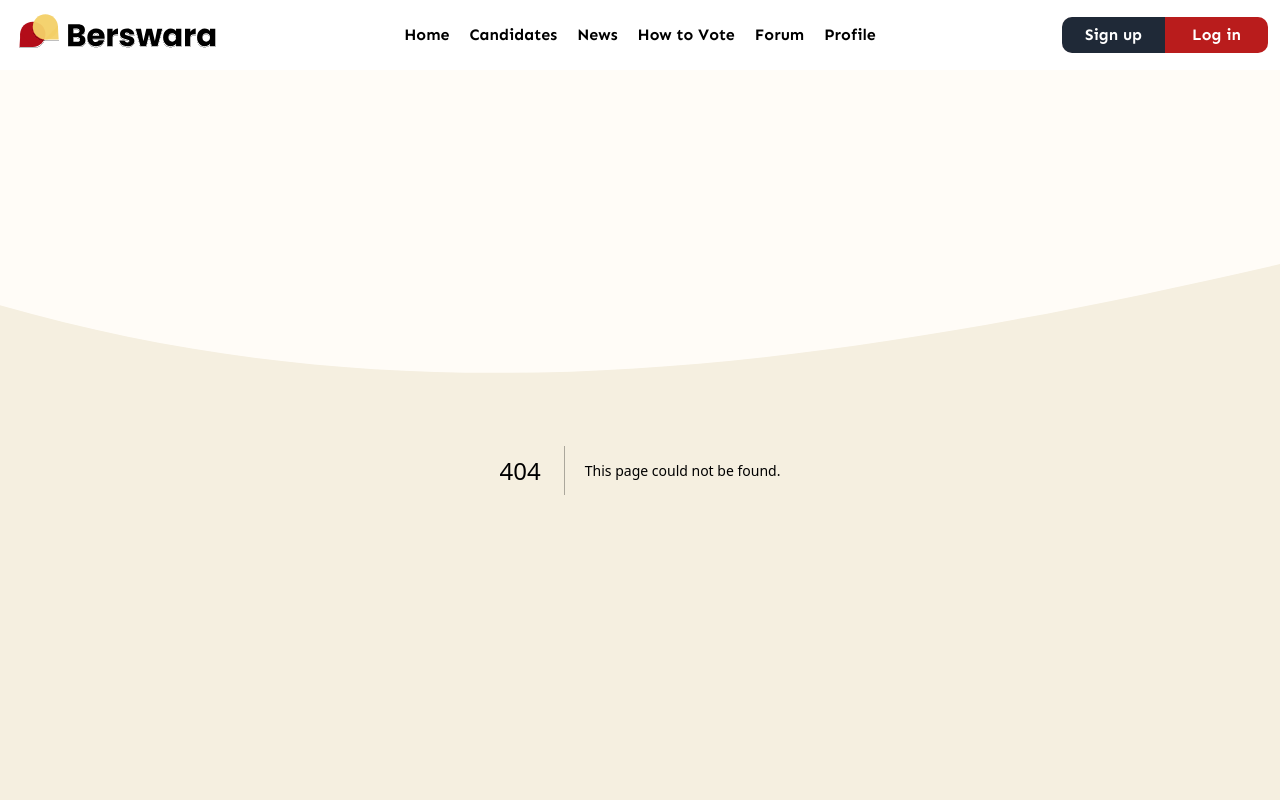
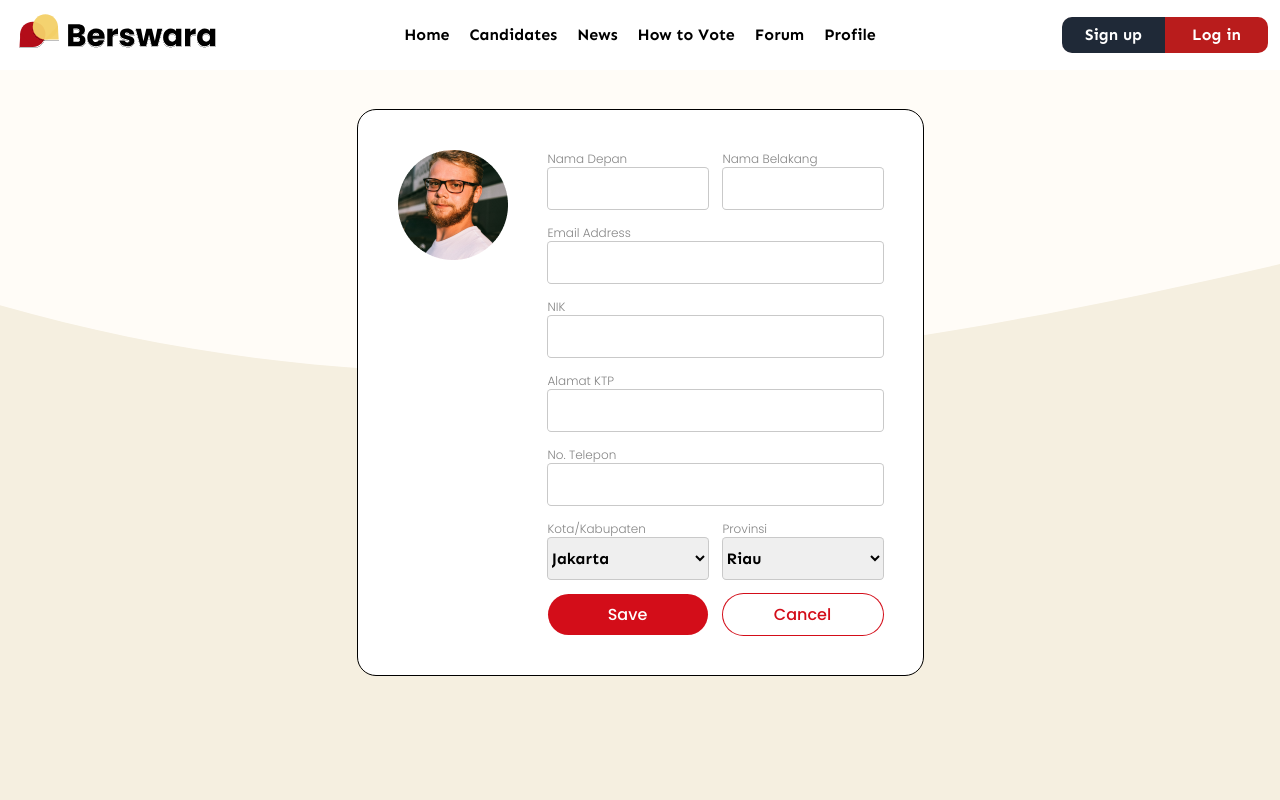
Before and after one commit to workshop-se/berswara-front, a Next.js app: page /profile in a window 1280 px wide. Before the commit this address had no page. Shown: the top 800 px of the page. Built offline with nearby package versions, Linux system fonts and the light colour scheme.

Commit message:
feat:add raw profile editor

```diff
--- /dev/null
+++ b/src/app/(settings)/profile/page.tsx
@@ -0,0 +1,91 @@
+'use client'
+
+import FormCard from "@/components/FormCard";
+import Image from "next/image";
+import { Poppins } from "next/font/google";
+
+const poppinsMed = Poppins({ weight: "500", subsets: ["latin"] });
+const poppinsReg = Poppins({ weight: "300", subsets: ["latin"] });
+
+const cities = [
+  "Jakarta",
+  "Bandung",
+  "Surabaya",
+  "Semarang",
+  "Yogyakarta",
+]
+
+const provinces = [
+  "Riau",
+  "Jawa Barat",
+  "Jawa Timur",
+  "Jawa Tengah",
+]
+
+export default function Page() {
+  return (
+    <main className="flex justify-center p-[40px]">
+      <FormCard>
+        <div className="flex">
+          <div>
+            <Image src="/photos/avatar-example.png" alt="hero" width={110} height={110} />
+          </div>
+          <form className="pl-[40px]">
+            <div className="grid grid-cols-2 gap-[15px]">
+              <div className="flex flex-col">
+                <label htmlFor="firstName" className={`text-[#858585] ${poppinsReg.className} text-[12px]`}>Nama Depan</label>
+                <input type="text" id="firstName" className="w-[160px] h-[41px] ring-1 ring-[#C9C9C9] rounded-[3.23px]" />
+              </div>
+              <div className="flex flex-col">
+                <label htmlFor="lastName" className={`text-[#858585] ${poppinsReg.className} text-[12px]`}>Nama Belakang</label>
+                <input type="text" id="lastName" className="w-[160px] h-[41px] ring-1 ring-[#C9C9C9] rounded-[3.23px]" />
+              </div>
+
+              <div className="col-span-2 flex flex-col">
+                <label htmlFor="email" className={`text-[#858585] ${poppinsReg.className} text-[12px]`}>Email Address</label>
+                <input type="email" id="email" className="h-[41px] ring-1 ring-[#C9C9C9] rounded-[3.23px]" />
+              </div>
+
+              <div className="col-span-2 flex flex-col">
+                <label htmlFor="nik" className={`text-[#858585] ${poppinsReg.className} text-[12px]`}>NIK</label>
+                <input type="number" id="nik" className="h-[41px] ring-1 ring-[#C9C9C9] rounded-[3.23px]" />
+              </div>
+
+
+              <div className="col-span-2 flex flex-col">
+                <label htmlFor="address" className={`text-[#858585] ${poppinsReg.className} text-[12px]`}>Alamat KTP</label>
+                <input type="text" id="address" className="h-[41px] ring-1 ring-[#C9C9C9] rounded-[3.23px]" />
+              </div>
+
+              <div className="col-span-2 flex flex-col">
+                <label htmlFor="telephone" className={`text-[#858585] ${poppinsReg.className} text-[12px]`}>No. Telepon</label>
+                <input type="text" id="telephone" className="h-[41px] ring-1 ring-[#C9C9C9] rounded-[3.23px]" />
+              </div>
+
+              <div className="flex flex-col">
+                <label htmlFor="city" className={`text-[#858585] ${poppinsReg.className} text-[12px]`}>Kota/Kabupaten</label>
+                <select id="city" className="w-[160px] h-[41px] ring-1 ring-[#C9C9C9] rounded-[3.23px]">
+                  {cities.map((city) => (
+                    <option value={city}>{city}</option>
+                  ))}
+                </select>
+              </div>
+
+              <div className="flex flex-col">
+                <label htmlFor="province" className={`text-[#858585] ${poppinsReg.className} text-[12px]`}>Provinsi</label>
+                <select id="province" className="w-[160px] h-[41px] ring-1 ring-[#C9C9C9] rounded-[3.23px]">
+                  {provinces.map((province) => (
+                    <option value={province}>{province}</option>
+                  ))}
+                </select>
+              </div>
+
+              <button type="submit" className={`flex flex-col rounded-[30px] text-white items-center justify-center h-[41px] bg-[#D30D19] ${poppinsMed.className}`}>Save</button>
+              <button type="reset" className={`flex flex-col rounded-[30px] text-[#D30D19] items-center justify-center h-[41px] ring-1 ring-[#D30d19] ${poppinsMed.className}`}>Cancel</button>
+            </div>
+          </form>
+        </div>
+      </FormCard>
+    </main>
+  );
+}
```
Also changed, not shown: public/photos/avatar-example.png (added).
